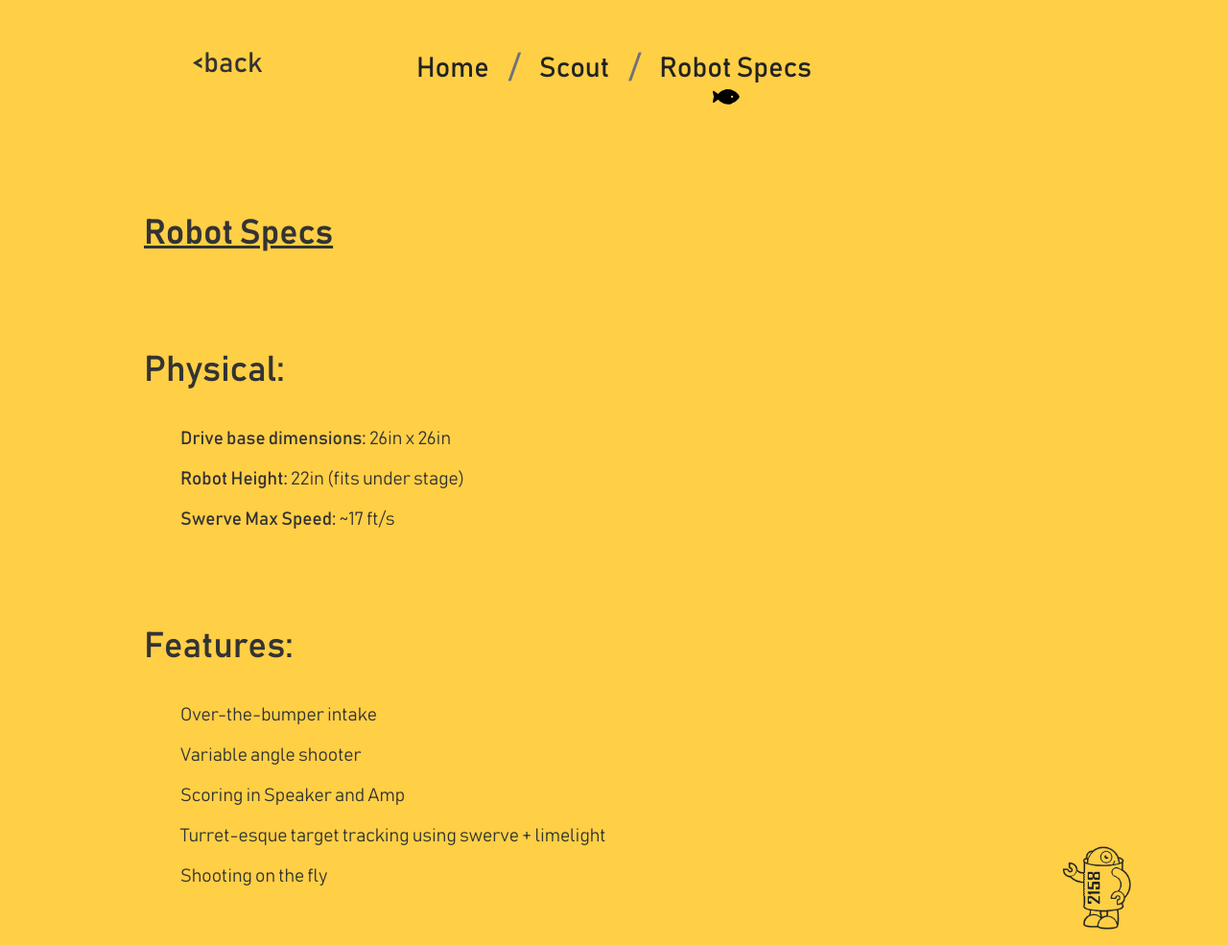
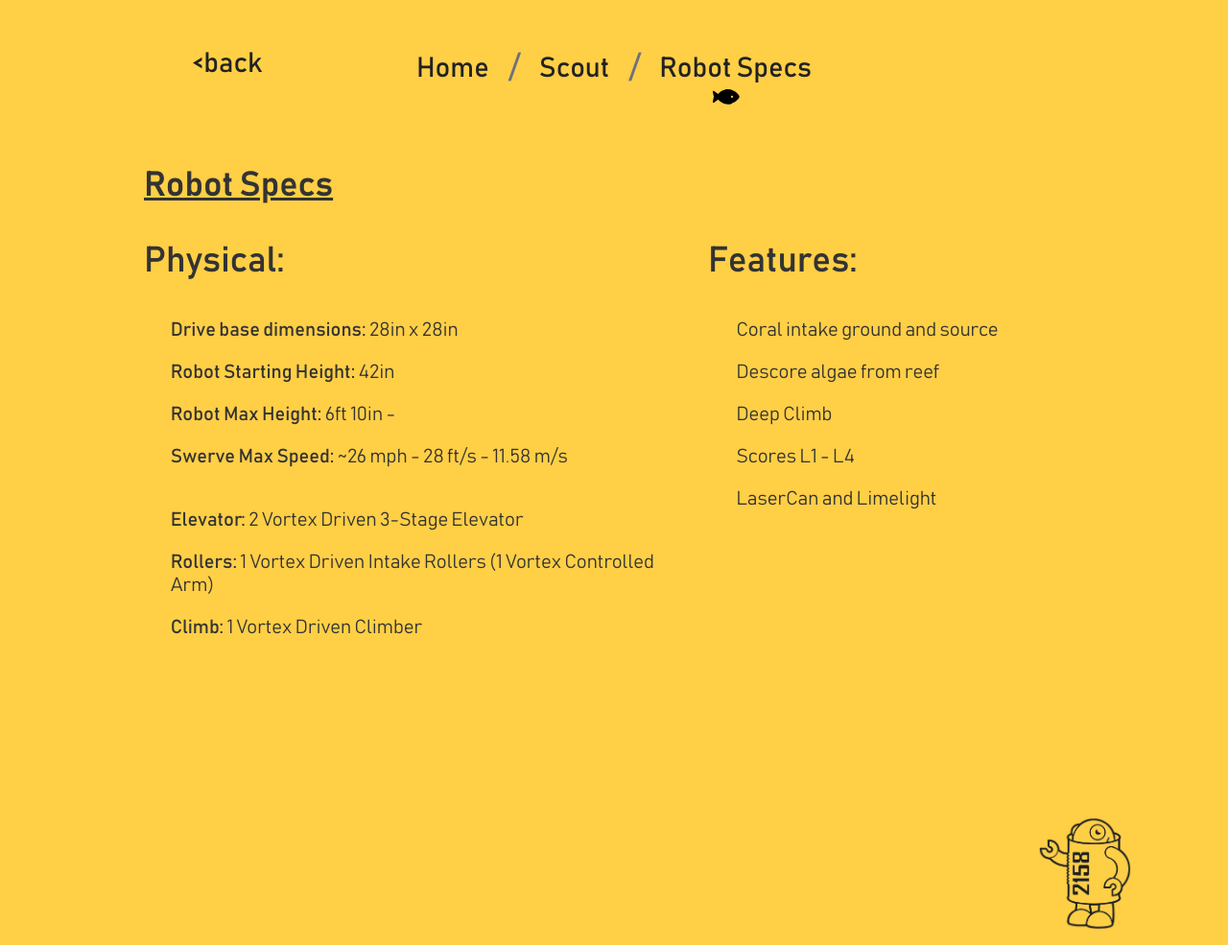
Before and after one commit to zainmfjavaid/CanKiosk2025, a Flask app: page /scout/specs in a window 1280 px wide. Shown: the whole page at 96% size. Run offline with Flask 3, Linux system fonts and the light colour scheme.

Commit message:
Adjusted UI

```diff
--- a/cankiosk/static/css/reference.css
+++ b/cankiosk/static/css/reference.css
@@ -21,13 +21,13 @@
 }
 
 .subtitle {
-    margin-top: 100px;
+    margin-top: 50px;
     font-size: 37px;
     font-weight: 500;
 }
 
 .regular, .light {
-    font-size: 19px;
+    font-size: 20px;
     font-weight: 400;
 }
 
@@ -58,7 +58,7 @@
 
 /* Top Bar Styles */
 .corner-canman {
-    width: 75px;
+    width: 100px;
     position: absolute;
     bottom: 15px;
     right: 100px;
@@ -111,7 +111,7 @@
 
 /* Content Styles */
 #content-container {
-    margin-top: 100px;
+    margin-top: 50px;
     margin-left: 150px;
     padding-right: 150px;
 }
@@ -120,12 +120,14 @@
     letter-spacing: .05em;
     line-height: 1.3;
     padding-right: 50px;
+    font-size: 20px;
 }
 
 .two-column {
     display: flex;
     flex-direction: row;
     justify-content: space-between;
+    overflow: hidden;
 }
 
 .two-row {
@@ -149,6 +151,7 @@ a {
     top: 20px;
     left: 200px;
     font-size: 29px;
+    color: var(--primary-black);
 }
 
 
--- a/cankiosk/static/css/scout.css
+++ b/cankiosk/static/css/scout.css
@@ -44,9 +44,3 @@ body {
 .category-item:hover {
     cursor: pointer;
 }
-
-.two-column {
-    display: flex;
-    flex-direction: row;
-    justify-content: space-between;
-}
--- a/cankiosk/templates/guest.html
+++ b/cankiosk/templates/guest.html
@@ -13,7 +13,7 @@
     </head>
     <body>
         <a href="/index"><img class="corner-canman" src="/static/images/canman.png" alt="Canman"></a>
-        <div id="category-container">
+        <div id="category-container" style="margin-top: 45px;">
             <p class="subtitle">Learn more about our team!</p>
             <div id="category-grid">
                 <div id="box-guest-description" class="category-item" onclick="window.location.href='/guest/description'">Who are we?</div>
@@ -42,7 +42,6 @@
                 <p> &lt;back</p>
             </a>
         </div>
-
         <div class="breadcrumb-container">
             <div class="breadcrumb">
                 <a href="/index"><p class="location">Home</p></a>
--- a/cankiosk/templates/guest/cad.html
+++ b/cankiosk/templates/guest/cad.html
@@ -34,7 +34,7 @@
                     <p class="page-content">
                         The process of building a robot starts with our CAD (or computer aided design) team. CAD designs each subsystem of the robot using online software and creates drawings of parts for manufacturing to build. Team lead captain Emiliano Monjardin Valdez handles the overview of the robot design and gives supervision and guidance to fellow team members.
                     </p>
-                    <p class="page-contgent">
+                    <p class="page-content">
                         We helped create the basic ideas for the robot based on the strategies and ideas of our fellow teammates during kickoff. It's our job to help implement and test which ideas work the most efficiently in and out of our CAD software, Onshape. Furthermore, we are responsible for creating the final design presented to our team and helping make part drawings and organization to hand off to our manufacturing department. Manufacturing
                     </p>
                 </div>
--- a/cankiosk/templates/guest/community.html
+++ b/cankiosk/templates/guest/community.html
@@ -30,6 +30,8 @@
             <p class="title" style="text-decoration: underline;">Community</p>
             <p class="page-content">
                 We love our community of many minds ready to find a new passion or an experience of learning something new. The people around us support and build us up to be a strong team that can grow and be confident, with that support we can tackle bigger problems that can't be solved alone. One of the best times to show our love for STEM, robots, and learning something new is; Night of the Robots: this is an event we invite younger students to go to a meeting where they meet the robots and learn some programming, building, teamwork, brainstorming, troubleshooting, and imagination with whats around you.
+                <br> <br>
+                In addition to our competition-focused work, our programming team takes on special projects that benefit not just our team but the broader FRC community. One of our standout projects is a custom-built Trello clone, designed to streamline task management for FRC teams. By offering this tool to other teams, we help improve organization and efficiency across the competition landscape.
             </p>
        </div>
     </body>
--- a/cankiosk/templates/guest/programming.html
+++ b/cankiosk/templates/guest/programming.html
@@ -37,11 +37,9 @@
             <p class="title" style="text-decoration: underline;">Programming</p>
             <div class="two-column">
                 <p class="page-content">
-                    The Programming subteam of our FRC team plays a crucial role in ensuring our robot performs at its best during competition. We develop and refine the robot’s software, focusing on key areas like autonomous vision processing, motion control, and real-time strategy execution. Our work in vision processing helps the robot recognize field elements, track game pieces, and make autonomous decisions, giving our team a competitive edge. By integrating cutting-edge algorithms and machine learning techniques, we strive to improve the robot’s adaptability and precision in every match.
+                    The Programming subteam of our FRC team plays a crucial role in ensuring our robot performs at its best during competition. We develop and refine the robot’s software, focusing on key areas like autonomous vision processing, motion control, and real-time strategy execution. Our work in vision processing helps the robot recognize field elements, track game pieces, and make autonomous decisions, giving our team a competitive edge.
                     <br><br>
                     Beyond the robot, our subteam is responsible for developing and maintaining a robust scouting system. We collect and analyze data on other teams to optimize our strategy and alliance selections, ensuring we make informed decisions on and off the field. This system provides real-time insights, helping our drive team adjust tactics dynamically based on competitor performance and match trends.
-                    <br><br>
-                    In addition to our competition-focused work, we take on special projects that benefit not just our team but the broader FRC community. One of our standout projects is a custom-built Trello clone, designed to streamline task management for FRC teams. By offering this tool to other teams, we help improve organization and efficiency across the competition landscape.
                     <br><br>
                     Our commitment to programming extends beyond robotics—we actively support and sponsor our school’s competitive coding club. By providing mentorship, resources, and collaboration opportunities, we help students develop their programming skills and prepare for coding competitions. This initiative strengthens our team's technical foundation and fosters a culture of innovation, ensuring that our programming efforts continue to grow and evolve each season.
                 </p>
--- a/cankiosk/templates/idle.html
+++ b/cankiosk/templates/idle.html
@@ -15,7 +15,7 @@
         <img class="up-arrow" id="up-fish"src="static/images/fish-svgrepo-com.svg" alt="arrow">
 
         <div id="role-container">
-            <img class="robot-img" onclick="window.location.href='/index'" src="static/images/idle_robot.png" alt="robot">
+            <img class="robot-img" onclick="window.location.href='/index'" src="static/images/2025_robot.png" alt="robot">
             <p style="margin-bottom: -90vh; position: absolute; font-size: 16px; z-index: -100;">click on robot</p>
             <button  style="z-index: 101;"  class="idle-button button-black" onclick="window.location.href='/index'">Learn More</button>
         </div>
--- a/cankiosk/templates/index.html
+++ b/cankiosk/templates/index.html
@@ -8,13 +8,14 @@
         <link rel="stylesheet" href="/static/css/index.css">
         <script type="text/javascript" src="/static/scripts/timeout.js"></script>
         <script type="text/javascript" src="/static/scripts/loadItems.js"></script>
+        <script type="text/javascript" src="/static/scripts/currentPage.js"></script>
     </head>
     <body>
         <a href="/index"><img class="corner-canman" src="/static/images/canman.png" alt="Canman"></a>
 
         <div class="breadcrumb-container">
             <div class="breadcrumb">
-                <a href="/"><p class="location">Home</p></a>
+                <a href="/"><p class="location" id="currentPage">Home</p></a>
             </div>
         </div>
         <div id="role-container">
--- a/cankiosk/templates/judge.html
+++ b/cankiosk/templates/judge.html
@@ -13,7 +13,7 @@
     </head>
     <body>
         <a href="/index"><img class="corner-canman" src="/static/images/canman.png" alt="Canman"></a>
-        <div id="category-container">
+        <div id="category-container" style="margin-top: 45px;">
             <p class="subtitle">Learn more about our team!</p>
             <div id="category-grid">
                 <div id="box-judge-description" class="category-item" onclick="window.location.href='/judge/description'">Who are we?</div>
--- a/cankiosk/templates/judge/cad.html
+++ b/cankiosk/templates/judge/cad.html
@@ -33,7 +33,7 @@
                     <p class="page-content">
                         The process of building a robot starts with our CAD (or computer aided design) team. CAD designs each subsystem of the robot using online software and creates drawings of parts for manufacturing to build. Team lead captain Emiliano Monjardin Valdez handles the overview of the robot design and gives supervision and guidance to fellow team members.
                     </p>
-                    <p class="page-contgent">
+                    <p class="page-content">
                         We helped create the basic ideas for the robot based on the strategies and ideas of our fellow teammates during kickoff. It's our job to help implement and test which ideas work the most efficiently in and out of our CAD software, Onshape. Furthermore, we are responsible for creating the final design presented to our team and helping make part drawings and organization to hand off to our manufacturing department. Manufacturing
                     </p>
                 </div>
--- a/cankiosk/templates/judge/community.html
+++ b/cankiosk/templates/judge/community.html
@@ -30,6 +30,8 @@
             <p class="title" style="text-decoration: underline;">Community</p>
             <p class="page-content">
                 We love our community of many minds ready to find a new passion or an experience of learning something new. The people around us support and build us up to be a strong team that can grow and be confident, with that support we can tackle bigger problems that can't be solved alone. One of the best times to show our love for STEM, robots, and learning something new is; Night of the Robots: this is an event we invite younger students to go to a meeting where they meet the robots and learn some programming, building, teamwork, brainstorming, troubleshooting, and imagination with whats around you.
+                <br> <br>
+                In addition to our competition-focused work, our programming team takes on special projects that benefit not just our team but the broader FRC community. One of our standout projects is a custom-built Trello clone, designed to streamline task management for FRC teams. By offering this tool to other teams, we help improve organization and efficiency across the competition landscape.
             </p>
        </div>
     </body>
--- a/cankiosk/templates/judge/programming.html
+++ b/cankiosk/templates/judge/programming.html
@@ -30,11 +30,9 @@
             <p class="title" style="text-decoration: underline;">Programming</p>
             <div class="two-column">
                 <p class="page-content">
-                    The Programming subteam of our FRC team plays a crucial role in ensuring our robot performs at its best during competition. We develop and refine the robot’s software, focusing on key areas like autonomous vision processing, motion control, and real-time strategy execution. Our work in vision processing helps the robot recognize field elements, track game pieces, and make autonomous decisions, giving our team a competitive edge. By integrating cutting-edge algorithms and machine learning techniques, we strive to improve the robot’s adaptability and precision in every match.
+                    The Programming subteam of our FRC team plays a crucial role in ensuring our robot performs at its best during competition. We develop and refine the robot’s software, focusing on key areas like autonomous vision processing, motion control, and real-time strategy execution. Our work in vision processing helps the robot recognize field elements, track game pieces, and make autonomous decisions, giving our team a competitive edge.
                     <br><br>
                     Beyond the robot, our subteam is responsible for developing and maintaining a robust scouting system. We collect and analyze data on other teams to optimize our strategy and alliance selections, ensuring we make informed decisions on and off the field. This system provides real-time insights, helping our drive team adjust tactics dynamically based on competitor performance and match trends.
-                    <br><br>
-                    In addition to our competition-focused work, we take on special projects that benefit not just our team but the broader FRC community. One of our standout projects is a custom-built Trello clone, designed to streamline task management for FRC teams. By offering this tool to other teams, we help improve organization and efficiency across the competition landscape.
                     <br><br>
                     Our commitment to programming extends beyond robotics—we actively support and sponsor our school’s competitive coding club. By providing mentorship, resources, and collaboration opportunities, we help students develop their programming skills and prepare for coding competitions. This initiative strengthens our team's technical foundation and fosters a culture of innovation, ensuring that our programming efforts continue to grow and evolve each season.
                 </p>
--- a/cankiosk/templates/scout/specs.html
+++ b/cankiosk/templates/scout/specs.html
@@ -28,21 +28,29 @@
         </div>
        <div id="content-container">
         <p class="title" style="text-decoration: underline;">Robot Specs</p>
-
-            <div id="two-column">
+            <div class="two-column">
                 <div>
-                    <p class="subtitle">Physical:</p>
-                    <p class="light">&emsp;&emsp;<span class="regular">Drive base dimensions:</span> 26in x 26in</p>
-                    <p class="light">&emsp;&emsp;<span class="regular">Robot Height:</span> 22in (fits under stage)</p>
-                    <p class="light">&emsp;&emsp;<span class="regular">Swerve Max Speed:</span> ~17 ft/s</p>
+                    <p class="subtitle" style="margin-top: 0px;">Physical:</p>
+                    <div style="margin-left: 5%;">
+                        <p class="light"><span class="regular">Drive base dimensions:</span> 28in x 28in</p>
+                        <p class="light"><span class="regular">Robot Starting Height:</span> 42in</p>
+                        <p class="light"><span class="regular">Robot Max Height:</span> 6ft 10in - </p>
+                        <p class="light"><span class="regular">Swerve Max Speed:</span> ~26 mph - 28 ft/s - 11.58 m/s</p>
+                        <br><br>
+                        <p style="margin-top: -3%;" class="light"><span class="regular">Elevator:</span> 2 Vortex Driven 3-Stage Elevator</p>
+                        <p class="light"><span class="regular">Rollers:</span> 1 Vortex Driven Intake Rollers  (1 Vortex Controlled Arm)</p>
+                        <p class="light"><span class="regular">Climb:</span> 1 Vortex Driven Climber</p>
+                    </div>
                 </div>
-                <div>
-                    <p class="subtitle">Features:</p>
-                    <p class="light">&emsp;&emsp;Over-the-bumper intake</p>
-                    <p class="light">&emsp;&emsp;Variable angle shooter</p>
-                    <p class="light">&emsp;&emsp;Scoring in Speaker and Amp</p>
-                    <p class="light">&emsp;&emsp;Turret-esque target tracking using swerve + limelight</p>
-                    <p class="light">&emsp;&emsp;Shooting on the fly</p>
+                <div style="min-width: 40%;">
+                    <p class="subtitle" style="margin-top: 0px;">Features:</p>
+                    <div style="margin-left: 7.5%;">
+                        <p class="light">Coral intake ground and source</p>
+                        <p class="light">Descore algae from reef</p>
+                        <p class="light">Deep Climb</p>
+                        <p class="light"> Scores L1 - L4</p>
+                        <p class="light">LaserCan and Limelight</p>
+                    </div>
                 </div>
             </div>
 
```
Also changed, not shown: cankiosk/static/css/idle.css (+5 -3 lines), cankiosk/static/images/2025_robot.png (added).
